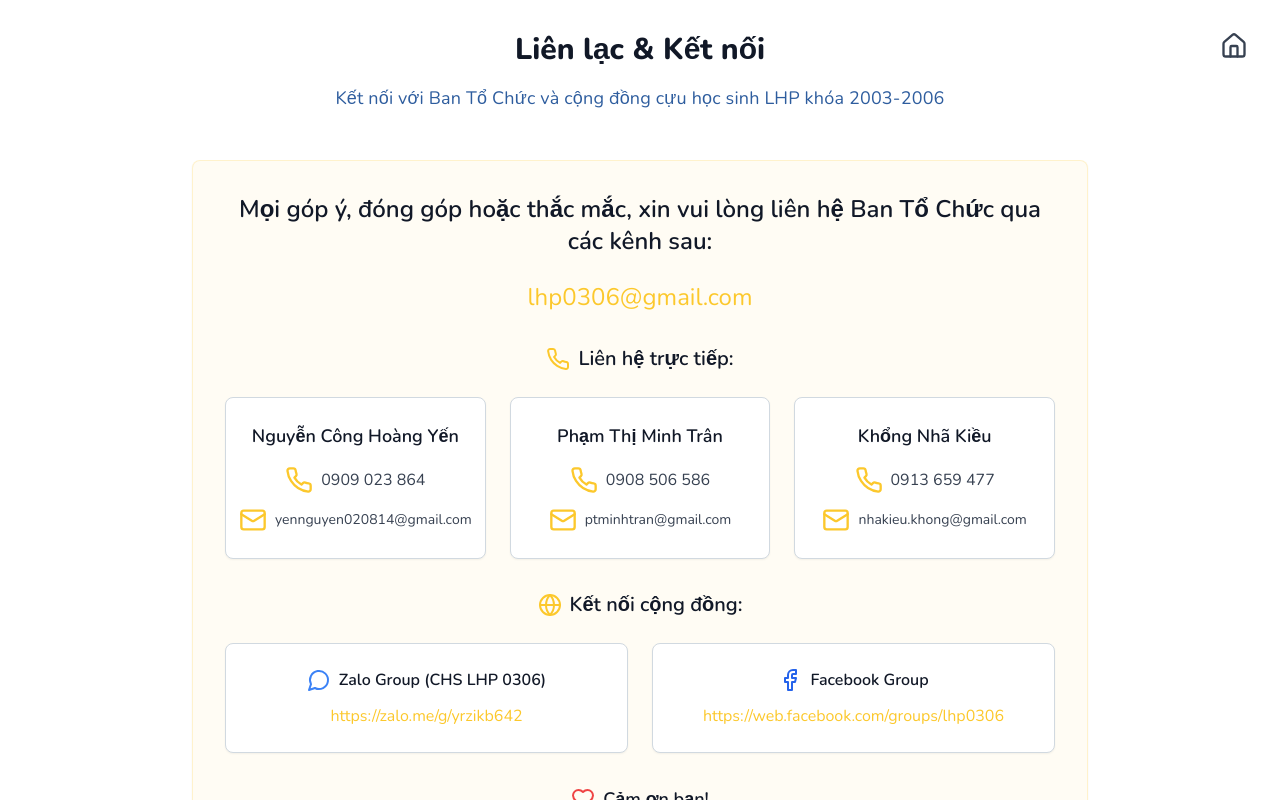
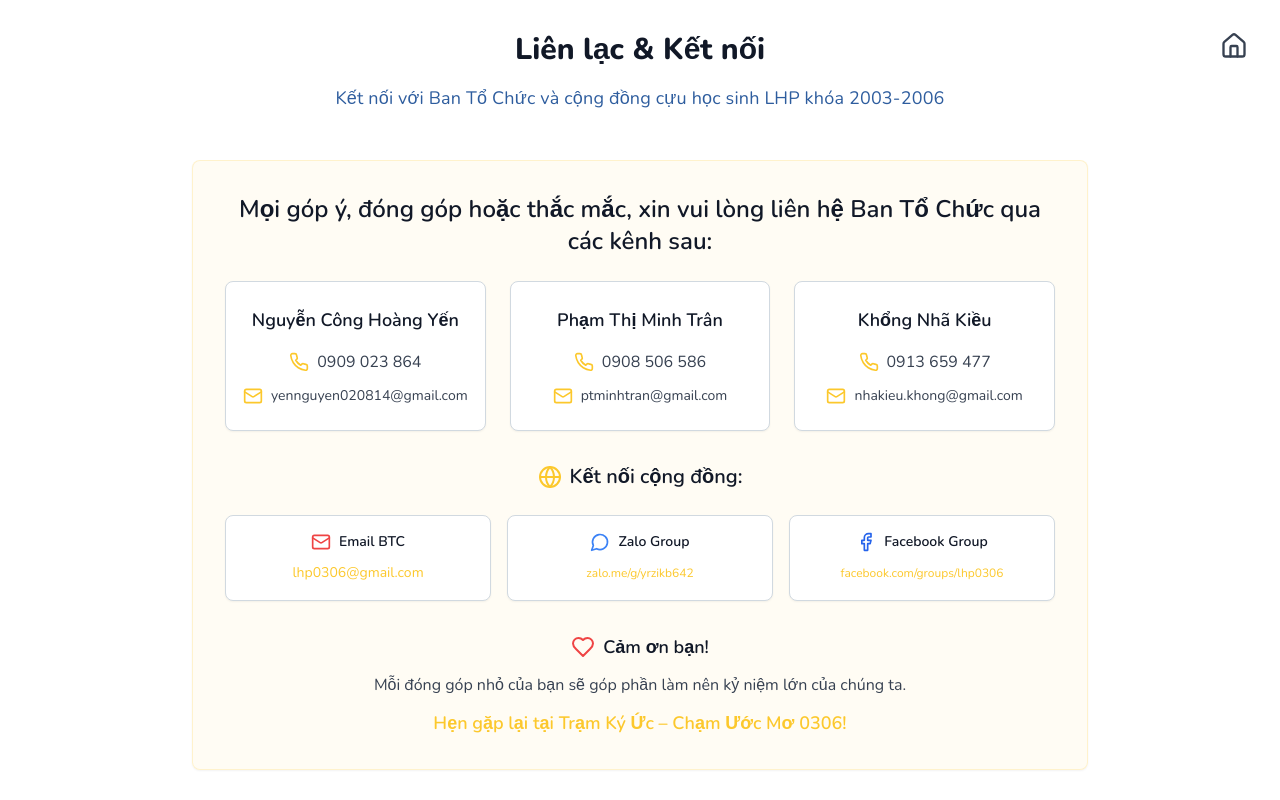
Before and after one commit to ChubbyCub/hs-reunion, a Next.js app: page /contact in a window 1280 px wide. Shown: the top 800 px of the page. Built offline with nearby package versions, Linux system fonts and the light colour scheme.

Commit message:
Fix styling on contact page

```diff
--- a/src/app/contact/page.tsx
+++ b/src/app/contact/page.tsx
@@ -28,25 +28,8 @@ export default function ContactPage() {
                 </h2>
               </div>
 
-              {/* Email BTC */}
-                                        <div className="text-center mb-8">
-                            <a
-                              href="mailto:lhp0306@gmail.com"
-                              target="_blank"
-                              rel="noopener noreferrer"
-                              className="text-2xl font-medium text-primary hover:text-primary/80 transition-colors"
-                            >
-                              lhp0306@gmail.com
-                            </a>
-                          </div>
-
               {/* Direct Contact - Organizing Committee */}
               <div className="mb-8">
-                <h3 className="text-xl font-semibold text-gray-900 mb-6 text-center flex items-center justify-center">
-                  <Phone className="h-6 w-6 text-primary mr-2" />
-                  Liên hệ trực tiếp:
-                </h3>
-
                 <div className="grid grid-cols-1 md:grid-cols-3 gap-6">
                   {/* Nguyễn Công Hoàng Yến */}
                   <Card className="hover:shadow-lg transition-shadow duration-200">
@@ -56,13 +39,13 @@ export default function ContactPage() {
                       </h4>
                       <div className="space-y-3">
                         <div className="flex items-center justify-center">
-                          <Phone className="h-7 w-7 text-primary mr-2 flex-shrink-0" />
+                          <Phone className="h-5 w-5 text-primary mr-2 flex-shrink-0" />
                           <a href="https://zalo.me/0909023864" target="_blank" rel="noopener noreferrer" className="text-gray-700 hover:text-primary transition-colors">
                             0909 023 864
                           </a>
                         </div>
                         <div className="flex items-center justify-center">
-                          <Mail className="h-7 w-7 text-primary mr-2 flex-shrink-0" />
+                          <Mail className="h-5 w-5 text-primary mr-2 flex-shrink-0" />
                           <a href="mailto:yennguyen020814@gmail.com" target="_blank" rel="noopener noreferrer" className="text-gray-700 hover:text-primary transition-colors text-sm">
                             yennguyen020814@gmail.com
                           </a>
@@ -79,13 +62,13 @@ export default function ContactPage() {
                       </h4>
                       <div className="space-y-3">
                         <div className="flex items-center justify-center">
-                          <Phone className="h-7 w-7 text-primary mr-2 flex-shrink-0" />
+                          <Phone className="h-5 w-5 text-primary mr-2 flex-shrink-0" />
                           <a href="https://zalo.me/0908506586" target="_blank" rel="noopener noreferrer" className="text-gray-700 hover:text-primary transition-colors">
                             0908 506 586
                           </a>
                         </div>
                         <div className="flex items-center justify-center">
-                          <Mail className="h-7 w-7 text-primary mr-2 flex-shrink-0" />
+                          <Mail className="h-5 w-5 text-primary mr-2 flex-shrink-0" />
                           <a href="mailto:ptminhtran@gmail.com" target="_blank" rel="noopener noreferrer" className="text-gray-700 hover:text-primary transition-colors text-sm">
                             ptminhtran@gmail.com
                           </a>
@@ -102,13 +85,13 @@ export default function ContactPage() {
                       </h4>
                       <div className="space-y-3">
                         <div className="flex items-center justify-center">
-                          <Phone className="h-7 w-7 text-primary mr-2 flex-shrink-0" />
+                          <Phone className="h-5 w-5 text-primary mr-2 flex-shrink-0" />
                           <a href="https://zalo.me/0913659477" target="_blank" rel="noopener noreferrer" className="text-gray-700 hover:text-primary transition-colors">
                             0913 659 477
                           </a>
                         </div>
                         <div className="flex items-center justify-center">
-                          <Mail className="h-7 w-7 text-primary mr-2 flex-shrink-0" />
+                          <Mail className="h-5 w-5 text-primary mr-2 flex-shrink-0" />
                           <a href="mailto:nhakieu.khong@gmail.com" target="_blank" rel="noopener noreferrer" className="text-gray-700 hover:text-primary transition-colors text-sm">
                             nhakieu.khong@gmail.com
                           </a>
@@ -126,39 +109,57 @@ export default function ContactPage() {
                   Kết nối cộng đồng:
                 </h3>
 
-                <div className="grid grid-cols-1 md:grid-cols-2 gap-6">
+                <div className="grid grid-cols-1 md:grid-cols-3 gap-4">
+                  {/* Email Contact */}
+                  <Card className="hover:shadow-lg transition-shadow duration-200">
+                    <CardContent className="p-4 text-center">
+                      <div className="flex items-center justify-center mb-2">
+                        <Mail className="h-5 w-5 text-red-500 mr-2" />
+                        <h4 className="font-semibold text-gray-900 text-sm">Email BTC</h4>
+                      </div>
+                      <a
+                        href="mailto:lhp0306@gmail.com"
+                        target="_blank"
+                        rel="noopener noreferrer"
+                        className="text-primary hover:text-primary/80 transition-colors text-sm break-all"
+                      >
+                        lhp0306@gmail.com
+                      </a>
+                    </CardContent>
+                  </Card>
+
                   {/* Zalo Group */}
                   <Card className="hover:shadow-lg transition-shadow duration-200">
-                    <CardContent className="p-6 text-center">
-                      <div className="flex items-center justify-center mb-3">
-                        <MessageCircle className="h-6 w-6 text-blue-500 mr-2" />
-                        <h4 className="font-semibold text-gray-900">Zalo Group (CHS LHP 0306)</h4>
+                    <CardContent className="p-4 text-center">
+                      <div className="flex items-center justify-center mb-2">
+                        <MessageCircle className="h-5 w-5 text-blue-500 mr-2" />
+                        <h4 className="font-semibold text-gray-900 text-sm">Zalo Group</h4>
                       </div>
                       <a
                         href="https://zalo.me/g/yrzikb642"
                         target="_blank"
                         rel="noopener noreferrer"
-                        className="text-primary hover:text-primary/80 transition-colors"
+                        className="text-primary hover:text-primary/80 transition-colors text-xs break-all"
                       >
-                        https://zalo.me/g/yrzikb642
+                        zalo.me/g/yrzikb642
                       </a>
                     </CardContent>
                   </Card>
 
                   {/* Facebook Group */}
                   <Card className="hover:shadow-lg transition-shadow duration-200">
-                    <CardContent className="p-6 text-center">
-                      <div className="flex items-center justify-center mb-3">
-                        <Facebook className="h-6 w-6 text-blue-600 mr-2" />
-                        <h4 className="font-semibold text-gray-900">Facebook Group</h4>
+                    <CardContent className="p-4 text-center">
+                      <div className="flex items-center justify-center mb-2">
+                        <Facebook className="h-5 w-5 text-blue-600 mr-2" />
+                        <h4 className="font-semibold text-gray-900 text-sm">Facebook Group</h4>
                       </div>
                       <a
                         href="https://web.facebook.com/groups/lhp0306"
                         target="_blank"
                         rel="noopener noreferrer"
-                        className="text-primary hover:text-primary/80 transition-colors"
+                        className="text-primary hover:text-primary/80 transition-colors text-xs break-all"
                       >
-                        https://web.facebook.com/groups/lhp0306
+                        facebook.com/groups/lhp0306
                       </a>
                     </CardContent>
                   </Card>
@@ -171,17 +172,11 @@ export default function ContactPage() {
                   <Heart className="h-6 w-6 text-red-500 mr-2" />
                   <span className="text-lg font-semibold text-gray-900">Cảm ơn bạn!</span>
                 </div>
-                <p className="text-gray-700 mb-3">
-                  Mỗi đóng góp nhỏ của bạn sẽ góp phần làm nên kỷ niệm lớn của chúng ta.
-                </p>
-                <p className="text-lg font-semibold text-primary">
-                  Hẹn gặp lại tại Trạm Ký Ức – Chạm Ước Mơ 0306!
-                </p>
+                <p className="text-gray-700 mb-3">Mỗi đóng góp nhỏ của bạn sẽ góp phần làm nên kỷ niệm lớn của chúng ta.</p>
+                <p className="text-lg font-semibold text-primary">Hẹn gặp lại tại Trạm Ký Ức – Chạm Ước Mơ 0306!</p>
               </div>
             </CardContent>
           </Card>
-
-
         </div>
       </div>
     </div>
```
